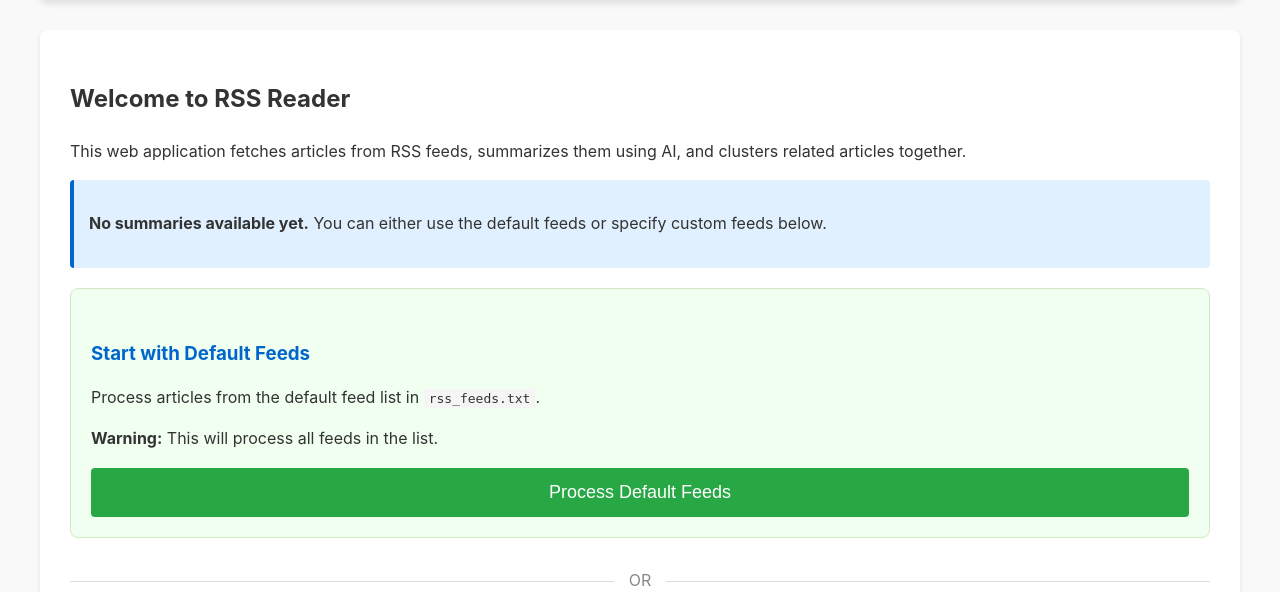
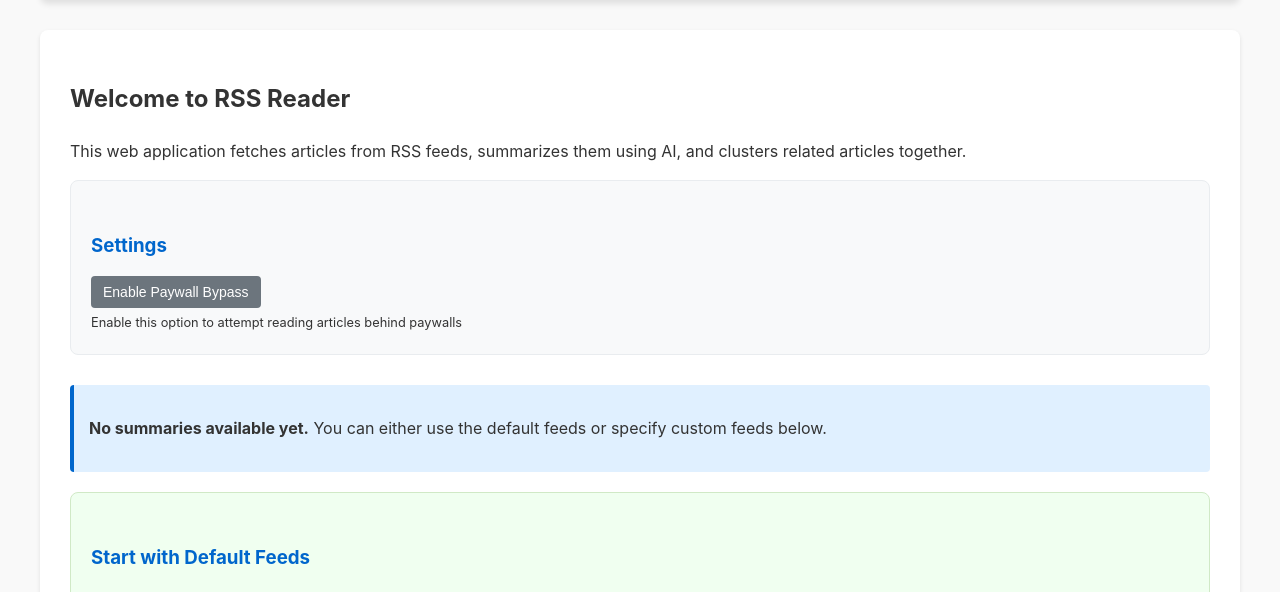
Before and after one commit to tcarmody/rss-reader, a Flask app: page / in a window 1280 px wide. Shown: the part 116-708 px from the top of the page. Run offline with Flask 2, Linux system fonts and the light colour scheme; parts of the project's set-up code (start-up, migrations or seed data) failed here and were passed over.

Commit message:
Updated HTML templates to enable/disable paywall bypass

```diff
--- a/templates/welcome.html
+++ b/templates/welcome.html
@@ -80,11 +80,34 @@
         .primary-button:hover {
             background-color: #218838;
         }
+        .danger-button {
+            background-color: #dc3545;
+        }
+        .danger-button:hover {
+            background-color: #c82333;
+        }
+        .secondary-button {
+            background-color: #6c757d;
+        }
+        .secondary-button:hover {
+            background-color: #5a6268;
+        }
+        .btn-sm {
+            padding: 8px 12px;
+            font-size: 14px;
+        }
         .info-box {
             background-color: #e0f0ff;
             border-left: 4px solid #0066cc;
             padding: 15px;
             margin-bottom: 20px;
+            border-radius: 4px;
+        }
+        .warning-box {
+            background-color: #fff3cd;
+            border-left: 4px solid #ffc107;
+            padding: 15px;
+            margin-top: 10px;
             border-radius: 4px;
         }
         .default-feeds-section {
@@ -131,6 +154,21 @@
             color: #888;
             font-size: 0.9em;
         }
+        .settings-box {
+            background-color: #f8f9fa;
+            border: 1px solid #e9ecef;
+            border-radius: 8px;
+            padding: 20px;
+            margin-bottom: 30px;
+        }
+        .text-danger {
+            color: #dc3545;
+        }
+        small {
+            font-size: 80%;
+            display: block;
+            margin-top: 5px;
+        }
     </style>
 </head>
 <body>
@@ -142,6 +180,20 @@
         <div class="container">
             <h2>Welcome to RSS Reader</h2>
             <p>This web application fetches articles from RSS feeds, summarizes them using AI, and clusters related articles together.</p>
+
+            <div class="settings-box">
+                <h3>Settings</h3>
+                <form action="/toggle_paywall_bypass" method="post">
+                    <button type="submit" class="btn-sm {{ 'danger-button' if paywall_bypass_enabled else 'secondary-button' }}">
+                        {{ 'Disable' if paywall_bypass_enabled else 'Enable' }} Paywall Bypass
+                    </button>
+                    {% if paywall_bypass_enabled %}
+                    <small class="text-danger">Warning: Bypassing paywalls may violate some sites' terms of service</small>
+                    {% else %}
+                    <small>Enable this option to attempt reading articles behind paywalls</small>
+                    {% endif %}
+                </form>
+            </div>
 
             <div class="info-box">
                 <p><strong>No summaries available yet.</strong> You can either use the default feeds or specify custom feeds below.</p>
```
Also changed, not shown: templates/feed-summary.html (+35 -0 lines).
